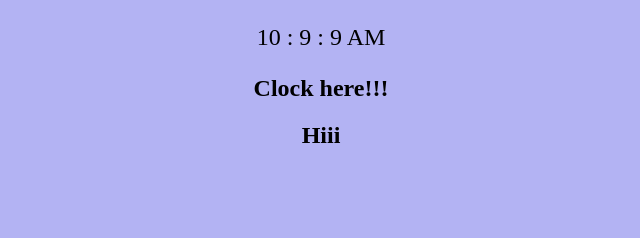
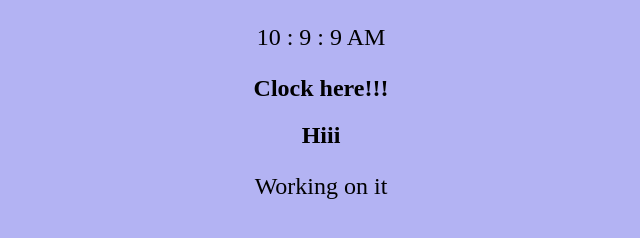
Before and after one commit to DuttaJoyshree/clock, a plain HTML site: page index.html in a window 1280 px wide. Shown: the whole page, without its empty margins (319-959 px from the left). Drawn offline with Linux system fonts and the light colour scheme.

Commit message:
Added a p tag

```diff
--- a/index.html
+++ b/index.html
@@ -12,6 +12,7 @@
         <p id="clockTime"></p>
         <h1>Clock here!!!</h1>
         <h2>Hiii</h2>
+        <p>Working on it</p>
 
     </div>
     <script type="text/javascript" src="./clock.js"></script>
```
